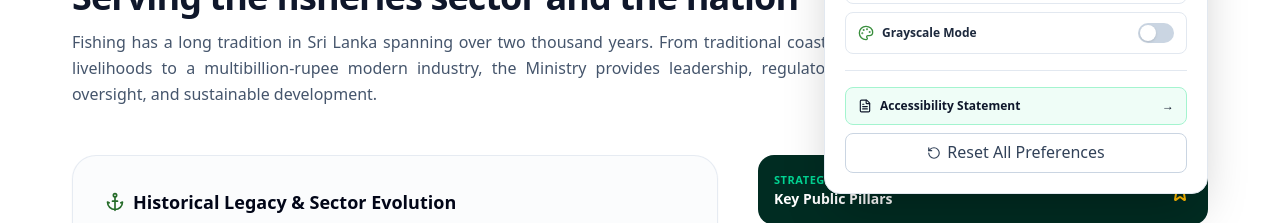
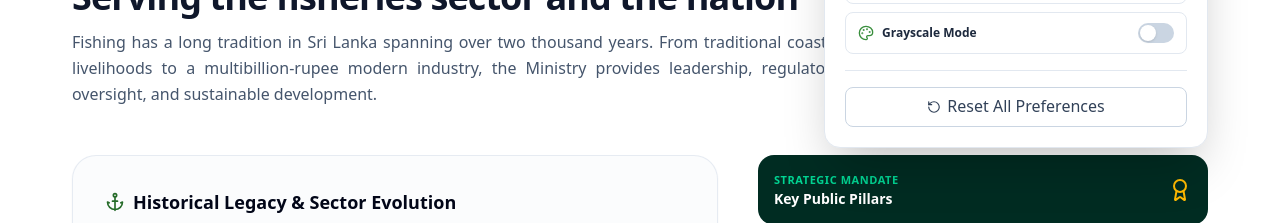
Before and after one commit to PasinduMadhushanPerera/fisheries-ministry-website, a Next.js app in the folder frontend/: page /about in a window 1280 px wide. Both pictures are taken after a click on the button "Accessibility". Shown: the part 399-622 px from the top of the page. Built offline with nearby package versions, Linux system fonts and the light colour scheme; no server answers.

Commit message:
Backup 2 for 2026/10/21

```diff
--- a/frontend/components/layout/accessibility-menu.tsx
+++ b/frontend/components/layout/accessibility-menu.tsx
@@ -1,7 +1,6 @@
 "use client"
 
 import { useEffect, useRef, useState } from "react"
-import Link from "next/link"
 import {
   Accessibility,
   Check,
@@ -12,7 +11,6 @@
   Eye,
   PauseCircle,
   MousePointer,
-  FileText,
   Palette,
 } from "lucide-react"
 
@@ -407,20 +405,8 @@
             </button>
           </div>
 
-          {/* 3. Footer Links & Reset */}
-          <div className="mt-4 border-t border-slate-200 pt-4 space-y-2">
-            <Link
-              href="/accessibility"
-              onClick={() => setIsOpen(false)}
-              className="flex min-h-[38px] w-full items-center justify-between rounded-lg bg-emerald-50/80 px-3 py-2 text-xs font-bold text-[#256B29] transition hover:bg-emerald-100 border border-emerald-200"
-            >
-              <span className="flex items-center gap-2">
-                <FileText aria-hidden="true" className="h-3.5 w-3.5" />
-                <span>Accessibility Statement</span>
-              </span>
-              <span>→</span>
-            </Link>
-
+          {/* 3. Reset Preferences */}
+          <div className="mt-4 border-t border-slate-200 pt-4">
             <button
               type="button"
               onClick={resetPreferences}
```
Also changed, not shown: 1 other file (tests, documents, lock files or other folders).
